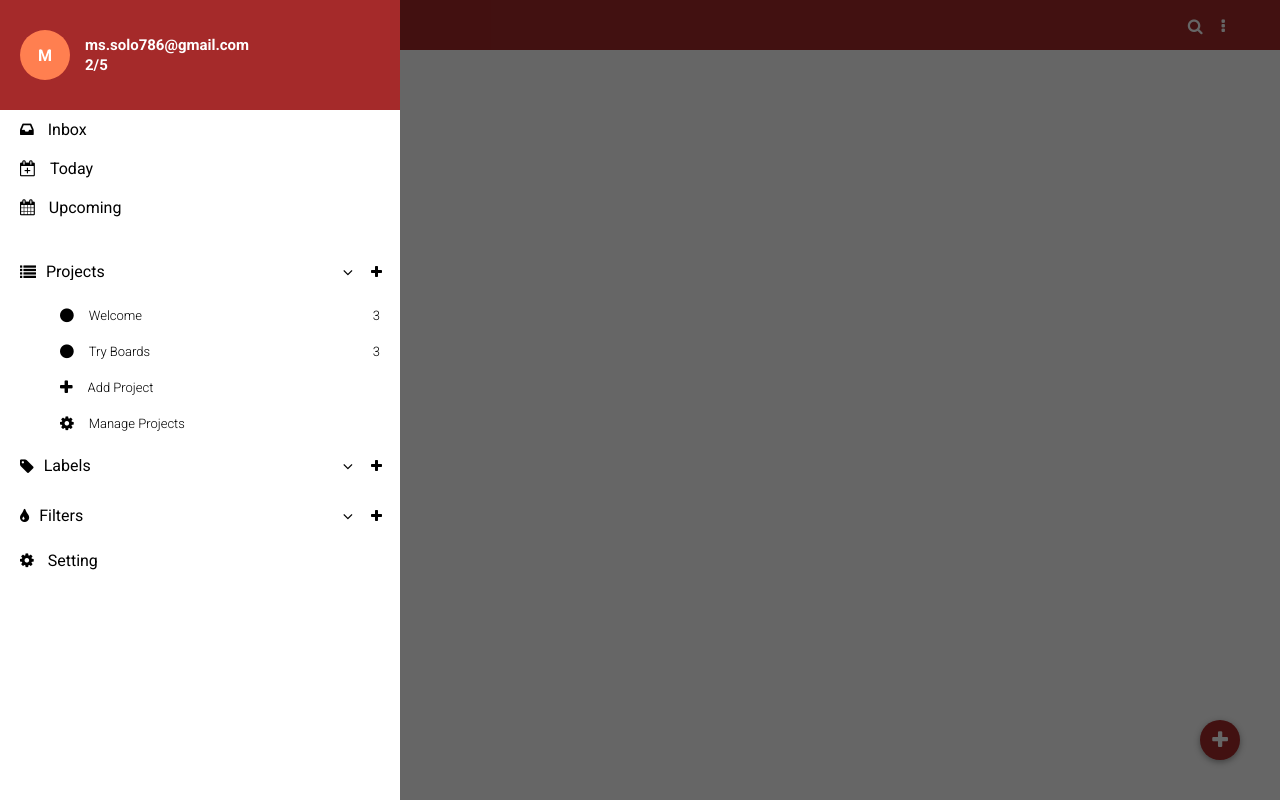
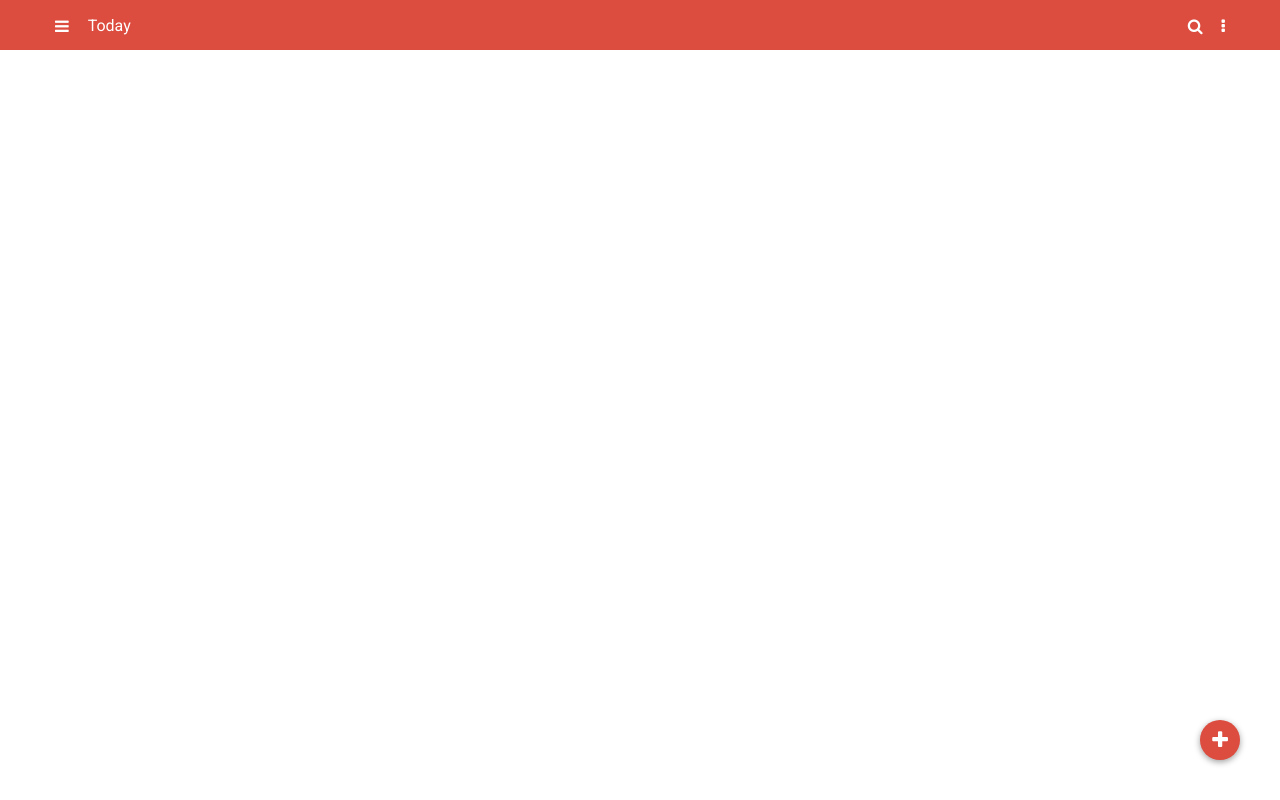
Before and after one commit to ms-khann/Project--Todoist, a plain HTML site: page index.html in a window 1280 px wide. Drawn offline with Linux system fonts and the light colour scheme.

Commit message:
JS updated

```diff
--- a/includes/css/style.css
+++ b/includes/css/style.css
@@ -1,43 +1,46 @@
-:root{
-    --main-color: brown;
-    --primary-color:#fff;
-    --text-color:#000;
+:root {
+    --main-color: #dc4c3f;
+    --primary-color: #fff;
+    --text-color: #252525;
 }
-*{
+* {
     margin: 0;
     padding: 0;
     box-sizing: border-box;
 }
-body{
-    font-family: 'Roboto', sans-serif;
+body {
+    font-family: "Roboto", sans-serif;
 }
-a{
+a {
     text-decoration: none;
 }
-.conatiner{
+.conatiner {
     width: 1200px;
-    padding: 0 15px;;
+    padding: 0 15px;
     margin: auto;
 }
-.container-fluid{
+.container-fluid {
     width: 100%;
     padding-right: 15px;
-    padding-left: 15px
+    padding-left: 15px;
 }
-.row{
+.row {
     display: flex;
     flex-wrap: wrap;
     margin-right: -15px;
     margin-left: -15px;
 }
-.d-none{display: none;}
+/* .d-none{display: none;} */
+.material-icons {
+    font-size: 22px;
+}
 /* --- Start: Additional CSS --- */
-.add-task-btn{
-    background-color:var(--main-color);
+.add-task-btn {
+    background-color: var(--main-color);
     height: 40px;
     width: 40px;
     border-radius: 50%;
-    color:var(--primary-color);
+    color: var(--primary-color);
     display: flex;
     align-items: center;
     justify-content: center;
@@ -48,7 +51,7 @@ a{
     cursor: pointer;
     box-shadow: 0px 2px 6px #00000061;
 }
-.bg-layer{
+.bg-layer {
     background: rgb(0 0 0 / 60%);
     position: fixed;
     top: 0;
@@ -56,49 +59,54 @@ a{
     height: 100%;
     width: 100%;
     z-index: 100;
+    display: none;
+}
+.bg-layer.active {
+    display: block;
 }
 /* --- End: Additional CSS --- */
 
 /* ---- Start: Header ------ */
-header{
+header {
     background-color: var(--main-color);
     position: relative;
 }
-.inner-header{
+.inner-header {
     padding: 15px 0;
     display: flex;
     justify-content: space-between;
+    align-items: center;
 }
-.menu-icon-and-search>div{
+.menu-icon-and-search > div {
     display: inline-block;
-    color:var(--primary-color);
+    color: var(--primary-color);
     vertical-align: middle;
 }
-.menu-icon-and-search .menu-icon{
+.menu-icon-and-search .menu-icon {
     cursor: pointer;
 }
-.menu-icon-and-search .day{
+.menu-icon-and-search .day {
     margin-left: 15px;
 }
 .search-and-options .dots,
-.search-and-options .search label{
+.search-and-options .search label {
     color: var(--primary-color);
     cursor: pointer;
 }
-.search-and-options>div{
+.search-and-options > div {
     display: inline-block;
     vertical-align: middle;
 }
-.search-and-options .dots{
+.search-and-options .dots {
     margin-left: 15px;
 }
-.search-and-options .search-box{
+.search-and-options .search-box {
     position: absolute;
     top: 0;
     left: 0;
     height: 100%;
     width: 100%;
-    background:#fff;
+    background: #fff;
     display: flex;
     align-items: center;
     padding: 0 30px;
@@ -106,26 +114,47 @@ header{
     transform: scale(0);
     transition: all.3s;
 }
-.search-and-options .search-box .back-btn{
-    content:'\f060';
+.search-and-options .search-box.active{
+    transform: scale(1);
+}
+.search-and-options .search-box .back-btn {
+    content: "\f060";
     display: inline-block;
-    font-family: 'FontAwesome';
+    font-family: "FontAwesome";
     vertical-align: middle;
     margin-right: 15px;
     cursor: pointer;
 }
-.search-and-options .search-box input{
+.search-and-options .search-box input {
     border: 0;
     outline: none;
     padding: 0 15px;
     height: 100%;
-    flex-grow:1;
+    flex-grow: 1;
 }
 /* ---- End: Header ------ */
 
+/* ---- Start: Sidebar ---- */
+/* width */
+.sidebar::-webkit-scrollbar {
+    width: 5px;
+    background: transparent;
+}
 
-/* ---- Start: Sidebar ---- */
-.sidebar{
+/* Track */
+.sidebar::-webkit-scrollbar-track {
+}
+
+/* Handle */
+.sidebar::-webkit-scrollbar-thumb {
+    background: var(--main-color);
+}
+
+/* Handle on hover */
+.sidebar::-webkit-scrollbar-thumb:hover {
+    /* background: #555; */
+}
+.sidebar {
     z-index: 101;
     width: 400px;
     position: fixed;
@@ -133,11 +162,17 @@ header{
     top: 0;
     left: 0;
     background-color: var(--primary-color);
+    overflow: auto;
+    transition: all .3s;
+    transform: translateX(-100%);
 }
-.inner-sidebar{
+.sidebar.active {
+    transform: translateX(0);
+}
+.inner-sidebar {
     width: 100%l;
 }
-.inner-sidebar>.head .profie-pic{
+.inner-sidebar > .head .profie-pic {
     height: 50px;
     width: 50px;
     min-width: 50px;
@@ -151,51 +186,60 @@ header{
     background-color: coral;
     margin-right: 15px;
 }
-.inner-sidebar>.head .profie-pic img{
+.inner-sidebar > .head .profie-pic img {
     width: 100%;
     height: 100%;
     object-fit: cover;
     object-position: center;
 }
-.inner-sidebar>.head a{
+.inner-sidebar > .head a {
     display: flex;
     align-items: center;
     color: var(--primary-color);
     padding: 30px 20px;
     background-color: var(--main-color);
 }
-.inner-sidebar>.head a .mail-and-task span{
+.inner-sidebar > .head a .mail-and-task span {
     display: block;
-    font-weight:700;
+    font-weight: 700;
     font-size: 15px;
     line-height: 1;
     word-break: break-all;
 }
-.inner-sidebar>.head a .mail-and-task span:not(:last-child){
+.inner-sidebar > .head a .mail-and-task span:not(:last-child) {
     margin-bottom: 5px;
 }
-.page-list li .page-link{
+.page-list li .page-link {
+    position: relative;
     display: block;
-    padding: 10px 10px 10px 20px;
+    padding: 10px 10px 10px 54px;
     font-size: 16px;
-    color:var(--text-color);
+    color: var(--text-color);
 }
-.page-list li .page-link>span{
+.page-list li .page-link > span {
     display: inline-block;
 }
-.page-list li .page-link>.icon{
+.page-list li .page-link > .icon {
     margin-right: 10px;
+    position: absolute;
+    top: 50%;
+    left: 20px;
+    transform: translateY(-50%);
 }
-.page-list li .page-link>.text{
+.page-list li .page-link > .text {
     text-transform: capitalize;
+    width: 100%;
+    overflow: hidden;
+    white-space: nowrap;
+    text-overflow: ellipsis;
 }
-.page-list:not(:last-child){
+.page-list:not(:last-child) {
     margin-bottom: 20px;
 }
 /* ---- End: Sidebar ---- */
 
 /* --- Start: Accordian --- */
-.accordian-item .accordian-toggle{
+.accordian-item .accordian-toggle {
     display: flex;
     justify-content: space-between;
     align-items: center;
@@ -203,31 +247,44 @@ header{
     padding: 10px 10px 10px 20px;
     cursor: pointer;
     line-height: 1;
+    transition: all .3s;
 }
-.accordian-item .accordian-title{
+.accordian-item .accordian-toggle:hover {
+    background: #f8f8f7;
+}
+.accordian-item .accordian-title {
     display: flex;
     align-items: center;
     flex-grow: 1;
     overflow: hidden;
     position: relative;
+    padding-right: 38px;
 }
-.accordian-item .accordian-title::before{
-    content: '\f107';
-    font-family: 'FontAwesome';
+.accordian-item .accordian-title::before {
+    /* content: '\f107'; */
+    /* font-family: 'FontAwesome'; */
+    font-family: "Material Icons";
+    content: "expand_more";
+    /* -webkit-font-feature-settings: 'liga'; */
     display: inline-block;
     position: absolute;
     top: 50%;
     right: 10px;
     transform: translateY(-50%);
 }
-.accordian-item .accordian-title .text{
+.accordian-item .accordian-title .text {
     overflow: hidden;
     text-overflow: ellipsis;
+    white-space: nowrap;
 }
-.accordian-item .accordian-title .icon{
-    margin-right: 10px;;
+.accordian-item .accordian-title .icon {
+    margin-right: 10px;
+    /* position: absolute;
+    top: 50%;
+    left: 20px;
+    transform: translateY(-50%); */
 }
-.accordian-item .accordian-toggle .add-project button{
+.accordian-item .accordian-toggle .add-project button {
     font-size: 14px;
     background: transparent;
     border: none;
@@ -235,26 +292,26 @@ header{
     cursor: pointer;
     padding: 8px;
 }
-.accordian-content ul li .content-page-link{
+.accordian-content ul li .content-page-link {
     display: flex;
     justify-content: space-between;
     align-items: center;
     padding: 10px 20px 10px 60px;
     font-size: 13px;
     color: var(--text-color);
-    font-weight: 300;;
+    font-weight: 300;
 }
-.accordian-content ul li .content-page-link .icon{
+.accordian-content ul li .content-page-link .icon {
     font-size: 16px;
     margin-right: 15px;
 }
-.accordian-content ul li .content-page-link .name{
+.accordian-content ul li .content-page-link .name {
     display: flex;
     align-items: center;
     overflow: hidden;
     padding-right: 20px;
 }
-.accordian-content ul li .content-page-link .name .text{
+.accordian-content ul li .content-page-link .name .text {
     white-space: nowrap;
     text-overflow: ellipsis;
     overflow: hidden;
--- a/index.html
+++ b/index.html
@@ -3,6 +3,8 @@
         <title>TodoIst</title>
         <link rel="preconnect" href="https://fonts.gstatic.com">
         <link href="https://fonts.googleapis.com/css2?family=Roboto:wght@300;400;500;700&display=swap" rel="stylesheet">
+        <link href="https://fonts.googleapis.com/css2?family=Material+Icons"
+      rel="stylesheet">
         <link rel="stylesheet" href="includes/css/style.css" />
         <link rel="stylesheet" href="includes/css/font-awesome.min.css" />
     </head>
@@ -12,21 +14,21 @@
                 <div class="conatiner">
                     <div class="inner-header">
                         <div class="menu-icon-and-search">
-                            <div class="menu-icon">
+                            <div class="menu-icon" id="open-sidebar">
                                 <i class="fa fa-bars" aria-hidden="true"></i>
                             </div>
                             <div class="day">Today</div>
                         </div>
                         <div class="search-and-options">
                             <div class="search">
-                                <label for="search_input">
+                                <label for="search_input" id="open-search-box">
                                     <i
                                         class="fa fa-search"
                                         aria-hidden="true"
                                     ></i>
                                 </label>
-                                <div class="search-box">
-                                    <div class="back-btn">
+                                <div class="search-box" id="search-box">
+                                    <div class="back-btn" id="close-search-box">
                                         <i
                                             class="fa fa-arrow-left"
                                             aria-hidden="true"
@@ -65,19 +67,20 @@
                     <ul class="page-list">
                         <li>
                             <a href="#" class="page-link">
-                                <span class="icon"><i class="fa fa-inbox" aria-hidden="true"></i></span>
+                                <span class="icon"><i class="material-icons">inbox</i></span>
                                 <span class="text">Inbox</span>
                             </a>
                         </li>
                         <li>
                             <a href="#" class="page-link">
-                                <span class="icon"><i class="fa fa-calendar-plus-o" aria-hidden="true"></i></i></span>
+                                <span class="icon"><i class="material-icons">today</i></span>
                                 <span class="text">Today</span>
                             </a>
                         </li>
                         <li>
                             <a href="#" class="page-link">
-                                <span class="icon"><i class="fa fa-calendar" aria-hidden="true"></i></span>
+                                <span class="icon"><i class="material-icons">calendar_today
+                                </i></span>
                                 <span class="text">Upcoming</span>
                             </a>
                         </li>
@@ -86,12 +89,13 @@
                         <li class="accordian-item">
                             <div class="accordian-toggle">
                                 <div class="accordian-title">
-                                    <span class="icon"><i class="fa fa-list" aria-hidden="true"></i></span>
+                                    <span class="icon"><i class="material-icons">format_list_bulleted
+                                    </i></span>
                                     <span class="text">Projects</span>
                                 </div>
                                 <div class="add-project">
                                     <button>
-                                        <i class="fa fa-plus"></i>
+                                        <i class="material-icons">add</i>
                                     </button>
                                 </div>
                             </div>
@@ -101,7 +105,7 @@
                                         <a href="#" class="content-page-link">
                                             <div class="name">
                                                 <span class="icon">
-                                                    <i class="fa fa-circle" aria-hidden="true"></i></span>
+                                                    <i class="material-icons">lens</i></span>
                                                 <span class="text">Welcome</span>
                                             </div>
                                             <div class="count">3</div>
@@ -111,7 +115,7 @@
                                         <a href="#" class="content-page-link">
                                             <div class="name">
                                                 <span class="icon">
-                                                    <i class="fa fa-circle" aria-hidden="true"></i></span>
+                                                    <i class="material-icons">lens</i></span>
                                                 <span class="text">Try Boards</span>
                                             </div>
                                             <div class="count">3</div>
@@ -120,8 +124,7 @@
                                     <li>
                                         <a href="#" class="content-page-link">
                                             <div class="name">
-                                                <span class="icon">
-                                                    <i class="fa fa-plus" aria-hidden="true"></i></span>
+                                                <span class="icon"><i class="material-icons">add</i></span>
                                                 <span class="text">Add Project</span>
                                             </div>
                                         </a>
@@ -130,7 +133,7 @@
                                         <a href="#" class="content-page-link">
                                             <div class="name">
                                                 <span class="icon">
-                                                    <i class="fa fa-cog" aria-hidden="true"></i></span>
+                                                    <i class="material-icons">settings</i></span>
                                                 <span class="text">Manage Projects</span>
                                             </div>
                                         </a>
@@ -141,12 +144,12 @@
                         <li class="accordian-item">
                             <div class="accordian-toggle">
                                 <div class="accordian-title">
-                                    <span class="icon"><i class="fa fa-tag" aria-hidden="true"></i></span>
+                                    <span class="icon"><i class="material-icons">label</i></span>
                                     <span class="text">Labels</span>
                                 </div>
                                 <div class="add-project">
                                     <button>
-                                        <i class="fa fa-plus"></i>
+                                        <i class="material-icons">add</i>
                                     </button>
                                 </div>
                             </div>
@@ -156,22 +159,22 @@
                         <li class="accordian-item">
                             <div class="accordian-toggle">
                                 <div class="accordian-title">
-                                    <span class="icon"><i class="fa fa-tint" aria-hidden="true"></i></span>
+                                    <span class="icon"><i class="material-icons">filter_alt</i></span>
                                     <span class="text">Filters</span>
                                 </div>
                                 <div class="add-project">
                                     <button>
-                                        <i class="fa fa-plus"></i>
+                                        <i class="material-icons">add</i>
                                     </button>
                                 </div>
                             </div>
-                            <div class="accordian-content d-none">
+                            <div class="accordian-content">
                                 <ul>
                                     <li>
                                         <a href="#" class="content-page-link">
                                             <div class="name">
                                                 <span class="icon">
-                                                    <i class="fa fa-circle" aria-hidden="true"></i></span>
+                                                    <i class="material-icons">lens</i></span>
                                                 <span class="text">Welcome</span>
                                             </div>
                                             <div class="count">3</div>
@@ -181,7 +184,7 @@
                                         <a href="#" class="content-page-link">
                                             <div class="name">
                                                 <span class="icon">
-                                                    <i class="fa fa-circle" aria-hidden="true"></i></span>
+                                                    <i class="material-icons">lens</i></span>
                                                 <span class="text">Try Boards</span>
                                             </div>
                                             <div class="count">3</div>
@@ -190,8 +193,7 @@
                                     <li>
                                         <a href="#" class="content-page-link">
                                             <div class="name">
-                                                <span class="icon">
-                                                    <i class="fa fa-plus" aria-hidden="true"></i></span>
+                                                <span class="icon"><i class="material-icons">add</i></span>
                                                 <span class="text">Add Project</span>
                                             </div>
                                         </a>
@@ -200,7 +202,7 @@
                                         <a href="#" class="content-page-link">
                                             <div class="name">
                                                 <span class="icon">
-                                                    <i class="fa fa-cog" aria-hidden="true"></i></span>
+                                                    <i class="material-icons">settings</i></span>
                                                 <span class="text">Manage Projects</span>
                                             </div>
                                         </a>
@@ -212,7 +214,8 @@
                     <ul class="page-list">
                         <li>
                             <a href="#" class="page-link">
-                                <span class="icon"><i class="fa fa-cog" aria-hidden="true"></i></span>
+                                <span class="icon"><i class="material-icons">settings
+                                </i></span>
                                 <span class="text">Setting</span>
                             </a>
                         </li>
@@ -237,7 +240,8 @@
         <div class="add-task-btn">
             <i class="fa fa-plus" aria-hidden="true"></i>
         </div>
-        <div class="bg-layer"></div>
+        <div class="bg-layer" id="bg-layer"></div>
+        <!-- <script src="https://unpkg.com/@material-ui/core@latest/umd/material-ui.development.js"></script> -->
         <script src="includes/js/script.js"></script>
     </body>
 </html>
```
Also changed, not shown: includes/js/script.js (+34 -0 lines).
